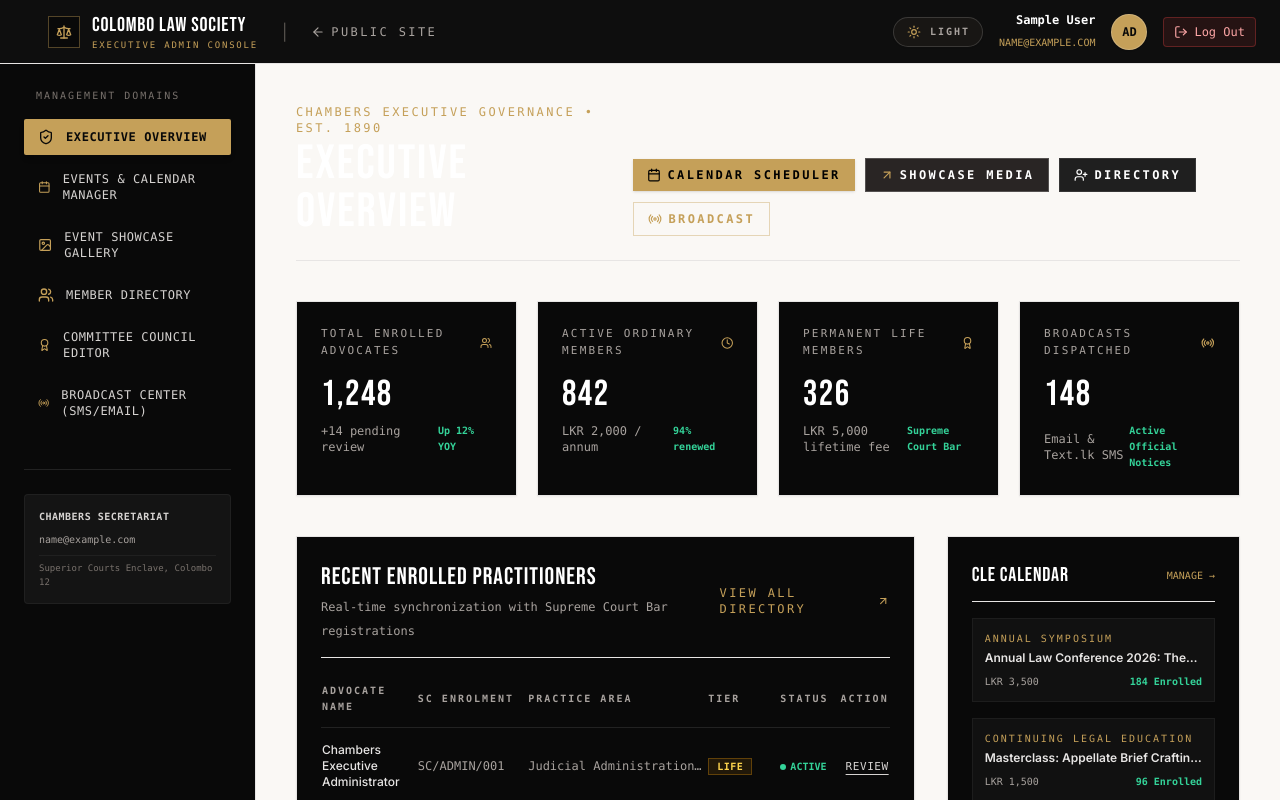
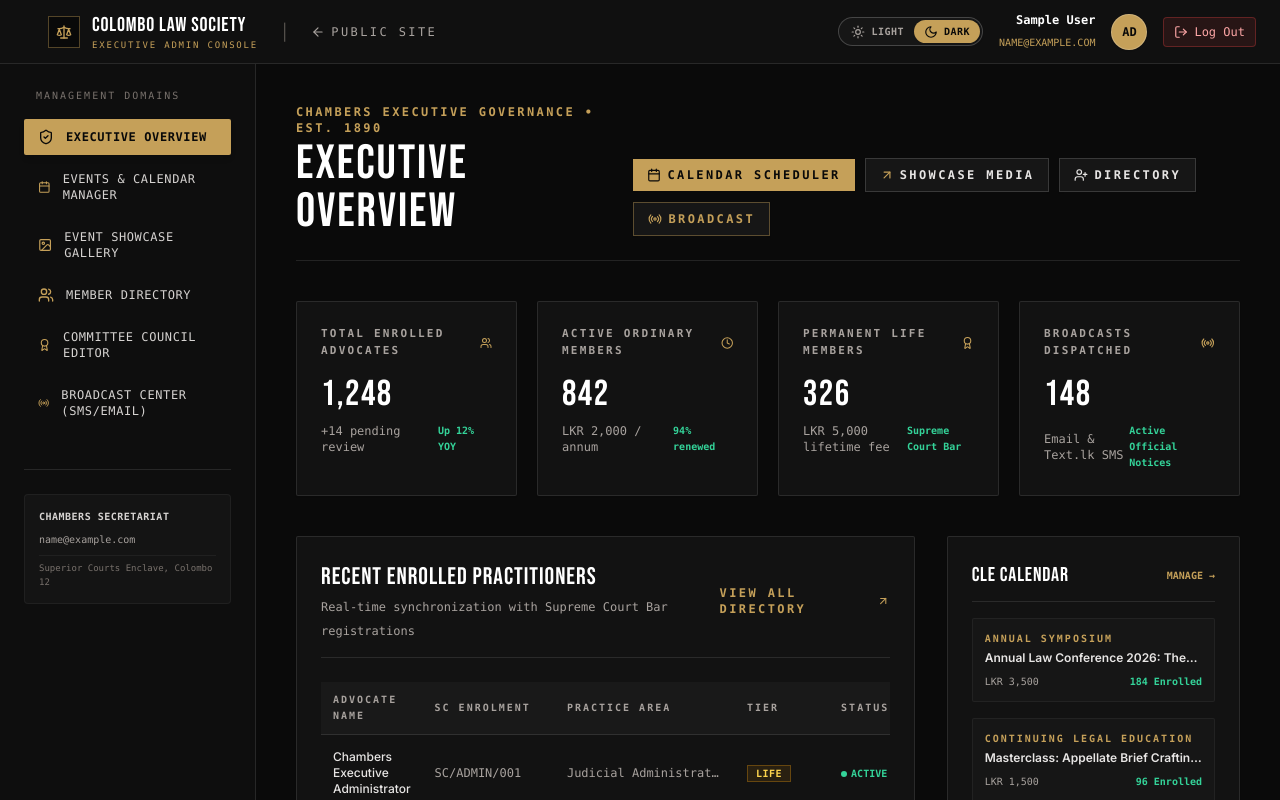
Before and after one commit to Dulanja-SaMaEl/CLS, a Next.js app in the folder frontend/: page /admin in a window 1280 px wide. Shown: the top 800 px of the page. Built offline with nearby package versions, Linux system fonts and the light colour scheme; sample sign-in values are in the browser's storage; a web font is replaced by a local one.

Commit message:
fix(admin-theme): resolve background color mismatch, add noir-950 palette, and provide crystal-clear segmented theme toggle

```diff
--- a/frontend/app/admin/page.tsx
+++ b/frontend/app/admin/page.tsx
@@ -52,9 +52,9 @@
     <AdminLayout>
       <div className="max-w-7xl mx-auto space-y-10">
         {/* Top Header */}
-        <div className="flex flex-col md:flex-row md:items-end justify-between border-b border-stone-200 dark:border-hairline-dark pb-6">
+        <div className="flex flex-col md:flex-row md:items-end justify-between border-b border-stone-200 dark:border-white/10 pb-6">
           <div>
-            <span className="text-xs font-mono uppercase tracking-widest text-[#9E7D3B] dark:text-[#C5A059] block mb-1">
+            <span className="text-xs font-mono uppercase tracking-widest text-[#9E7D3B] dark:text-[#C5A059] block mb-1 font-semibold">
               Chambers Executive Governance &bull; Est. 1890
             </span>
             <h1 className="font-display text-4xl md:text-5xl uppercase tracking-wider text-stone-900 dark:text-white">
@@ -65,7 +65,7 @@
           <div className="mt-4 md:mt-0 flex flex-wrap items-center gap-2.5">
             <Link
               href="/admin/events"
-              className="px-3.5 py-2 bg-[#9E7D3B] hover:bg-[#85682e] dark:bg-[#C5A059] dark:hover:bg-[#d6b168] text-white dark:text-black text-xs font-mono uppercase tracking-widest font-bold transition-all flex items-center space-x-1.5 shadow"
+              className="px-3.5 py-2 bg-[#9E7D3B] hover:bg-[#85682e] dark:bg-[#C5A059] dark:hover:bg-[#d6b168] text-white dark:text-noir-900 text-xs font-mono uppercase tracking-widest font-bold transition-all flex items-center space-x-1.5 shadow-sm"
             >
               <Calendar className="w-3.5 h-3.5" />
               <span>Calendar Scheduler</span>
@@ -73,7 +73,7 @@
 
             <Link
               href="/admin/gallery"
-              className="px-3.5 py-2 bg-stone-100 hover:bg-stone-200 dark:bg-stone-800 dark:hover:bg-stone-700 border border-stone-300 dark:border-white/20 text-stone-900 dark:text-white text-xs font-mono uppercase tracking-widest font-bold transition-all flex items-center space-x-1.5"
+              className="px-3.5 py-2 bg-white hover:bg-stone-50 dark:bg-[#161616] dark:hover:bg-[#222222] border border-stone-300 dark:border-white/15 text-stone-800 dark:text-stone-200 text-xs font-mono uppercase tracking-widest font-bold transition-all flex items-center space-x-1.5 shadow-sm"
             >
               <ArrowUpRight className="w-3.5 h-3.5 text-[#9E7D3B] dark:text-[#C5A059]" />
               <span>Showcase Media</span>
@@ -81,7 +81,7 @@
 
             <Link
               href="/admin/members"
-              className="px-3.5 py-2 bg-stone-100 hover:bg-stone-200 dark:bg-[#1F1F1F] dark:hover:bg-white/10 border border-stone-300 dark:border-white/10 text-stone-900 dark:text-white text-xs font-mono uppercase tracking-widest font-bold transition-all flex items-center space-x-1.5"
+              className="px-3.5 py-2 bg-white hover:bg-stone-50 dark:bg-[#161616] dark:hover:bg-[#222222] border border-stone-300 dark:border-white/15 text-stone-800 dark:text-stone-200 text-xs font-mono uppercase tracking-widest font-bold transition-all flex items-center space-x-1.5 shadow-sm"
             >
               <UserPlus className="w-3.5 h-3.5" />
               <span>Directory</span>
@@ -89,7 +89,7 @@
 
             <Link
               href="/admin/broadcast"
-              className="px-3.5 py-2 border border-[#9E7D3B]/40 dark:border-bronze/40 text-[#9E7D3B] dark:text-bronze hover:bg-[#9E7D3B] hover:text-white dark:hover:bg-bronze dark:hover:text-noir-900 text-xs font-mono uppercase tracking-widest font-bold transition-all flex items-center space-x-1.5"
+              className="px-3.5 py-2 bg-white hover:bg-stone-50 dark:bg-[#161616] dark:hover:bg-[#222222] border border-[#9E7D3B]/50 dark:border-[#C5A059]/40 text-[#9E7D3B] dark:text-[#C5A059] text-xs font-mono uppercase tracking-widest font-bold transition-all flex items-center space-x-1.5 shadow-sm"
             >
               <Radio className="w-3.5 h-3.5" />
               <span>Broadcast</span>
@@ -104,20 +104,20 @@
             return (
               <div
                 key={idx}
-                className="bg-white dark:bg-noir-900 border border-stone-200 dark:border-hairline-dark p-6 relative overflow-hidden group hover:border-[#9E7D3B]/40 dark:hover:border-bronze/40 transition-all shadow-sm"
+                className="bg-white dark:bg-[#121212] border border-stone-200 dark:border-white/10 p-6 relative overflow-hidden group hover:border-[#9E7D3B]/50 dark:hover:border-[#C5A059]/50 transition-all shadow-sm rounded-sm"
               >
                 <div className="flex items-center justify-between text-stone-500 dark:text-stone-400 mb-4">
-                  <span className="text-[11px] font-mono tracking-widest uppercase">
+                  <span className="text-[11px] font-mono tracking-widest uppercase font-semibold">
                     {stat.title}
                   </span>
-                  <Icon className="w-4 h-4 text-[#9E7D3B] dark:text-bronze" />
+                  <Icon className="w-4 h-4 text-[#9E7D3B] dark:text-[#C5A059]" />
                 </div>
                 <div className="font-display text-4xl text-stone-900 dark:text-white tracking-wide">
                   {stat.value}
                 </div>
                 <div className="mt-2 text-xs font-mono text-stone-500 dark:text-stone-400 flex items-center justify-between">
                   <span>{stat.sub}</span>
-                  <span className="text-emerald-500 dark:text-emerald-400 text-[10px] font-semibold">{stat.trend}</span>
+                  <span className="text-emerald-600 dark:text-emerald-400 text-[10px] font-semibold">{stat.trend}</span>
                 </div>
               </div>
             );
@@ -127,8 +127,8 @@
         {/* Two-Column Middle Section: Recent Registrations & Upcoming Events */}
         <div className="grid grid-cols-1 lg:grid-cols-12 gap-8">
           {/* Recent Enrolled Members Table */}
-          <div className="lg:col-span-8 bg-white dark:bg-noir-900 border border-stone-200 dark:border-hairline-dark p-6 shadow-sm">
-            <div className="flex items-center justify-between border-b border-stone-200 dark:border-hairline-dark pb-4 mb-6">
+          <div className="lg:col-span-8 bg-white dark:bg-[#121212] border border-stone-200 dark:border-white/10 p-6 shadow-sm rounded-sm">
+            <div className="flex items-center justify-between border-b border-stone-200 dark:border-white/10 pb-4 mb-6">
               <div>
                 <h3 className="font-display text-2xl uppercase tracking-wider text-stone-900 dark:text-white">
                   RECENT ENROLLED PRACTITIONERS
@@ -139,7 +139,7 @@
               </div>
               <Link
                 href="/admin/members"
-                className="text-xs font-mono text-[#9E7D3B] dark:text-bronze hover:text-stone-900 dark:hover:text-white uppercase tracking-widest flex items-center space-x-1"
+                className="text-xs font-mono text-[#9E7D3B] dark:text-[#C5A059] hover:text-stone-900 dark:hover:text-white uppercase tracking-widest flex items-center space-x-1 font-semibold"
               >
                 <span>View All Directory</span>
                 <ArrowUpRight className="w-3.5 h-3.5" />
@@ -149,39 +149,39 @@
             <div className="overflow-x-auto">
               <table className="w-full text-left text-xs font-mono">
                 <thead>
-                  <tr className="border-b border-stone-200 dark:border-white/10 text-stone-500 dark:text-stone-400 uppercase tracking-widest text-[10px]">
-                    <th className="pb-3">Advocate Name</th>
-                    <th className="pb-3">SC Enrolment</th>
-                    <th className="pb-3">Practice Area</th>
-                    <th className="pb-3">Tier</th>
-                    <th className="pb-3">Status</th>
-                    <th className="pb-3 text-right">Action</th>
+                  <tr className="border-b border-stone-200 dark:border-white/10 bg-stone-50 dark:bg-white/[0.03] text-stone-500 dark:text-stone-400 uppercase tracking-widest text-[10px]">
+                    <th className="py-2.5 px-3">Advocate Name</th>
+                    <th className="py-2.5 px-3">SC Enrolment</th>
+                    <th className="py-2.5 px-3">Practice Area</th>
+                    <th className="py-2.5 px-3">Tier</th>
+                    <th className="py-2.5 px-3">Status</th>
+                    <th className="py-2.5 px-3 text-right">Action</th>
                   </tr>
                 </thead>
                 <tbody className="divide-y divide-stone-200 dark:divide-white/5">
                   {initialMembers.map((m) => (
                     <tr key={m.id} className="hover:bg-stone-50 dark:hover:bg-white/[0.02] transition-colors">
-                      <td className="py-3.5 font-sans font-medium text-stone-900 dark:text-stone-200">
+                      <td className="py-3.5 px-3 font-sans font-medium text-stone-900 dark:text-stone-200">
                         {m.name}
                       </td>
-                      <td className="py-3.5 text-stone-600 dark:text-stone-400">{m.sc_en}</td>
-                      <td className="py-3.5 text-stone-600 dark:text-stone-400 max-w-[180px] truncate">
+                      <td className="py-3.5 px-3 text-stone-600 dark:text-stone-400">{m.sc_en}</td>
+                      <td className="py-3.5 px-3 text-stone-600 dark:text-stone-400 max-w-[180px] truncate">
                         {m.practiceArea}
                       </td>
-                      <td className="py-3.5">
+                      <td className="py-3.5 px-3">
                         <span
                           className={`px-2 py-0.5 text-[10px] uppercase font-bold tracking-wider ${
                             m.membershipTier === "Life"
-                              ? "bg-amber-500/10 text-amber-600 dark:text-amber-300 border border-amber-500/30"
+                              ? "bg-amber-500/10 text-amber-700 dark:text-amber-300 border border-amber-500/30"
                               : m.membershipTier === "Ordinary"
-                              ? "bg-blue-500/10 text-blue-600 dark:text-blue-300 border border-blue-500/30"
+                              ? "bg-blue-500/10 text-blue-700 dark:text-blue-300 border border-blue-500/30"
                               : "bg-stone-100 dark:bg-stone-800 text-stone-600 dark:text-stone-400 border border-stone-300 dark:border-stone-700"
                           }`}
                         >
                           {m.membershipTier}
                         </span>
                       </td>
-                      <td className="py-3.5">
+                      <td className="py-3.5 px-3">
                         <span
                           className={`inline-flex items-center space-x-1 text-[10px] uppercase ${
                             m.status === "Active" ? "text-emerald-600 dark:text-emerald-400 font-semibold" : "text-stone-500"
@@ -195,10 +195,10 @@
                           <span>{m.status}</span>
                         </span>
                       </td>
-                      <td className="py-3.5 text-right">
+                      <td className="py-3.5 px-3 text-right">
                         <Link
                           href="/admin/members"
-                          className="text-stone-700 hover:text-[#9E7D3B] dark:text-stone-300 dark:hover:text-sand text-[11px] uppercase tracking-wider underline underline-offset-4"
+                          className="text-[#9E7D3B] dark:text-[#C5A059] hover:underline text-[11px] uppercase tracking-wider font-semibold"
                         >
                           Review
                         </Link>
@@ -213,14 +213,14 @@
           {/* Right Column: Upcoming Events & System Reminders */}
           <div className="lg:col-span-4 space-y-8">
             {/* Upcoming CLE Conferences */}
-            <div className="bg-white dark:bg-noir-900 border border-stone-200 dark:border-hairline-dark p-6 shadow-sm">
-              <div className="flex items-center justify-between border-b border-stone-200 dark:border-hairline-dark pb-3 mb-4">
+            <div className="bg-white dark:bg-[#121212] border border-stone-200 dark:border-white/10 p-6 shadow-sm rounded-sm">
+              <div className="flex items-center justify-between border-b border-stone-200 dark:border-white/10 pb-3 mb-4">
                 <h3 className="font-display text-xl uppercase tracking-wider text-stone-900 dark:text-white">
                   CLE CALENDAR
                 </h3>
                 <Link
                   href="/admin/events"
-                  className="text-[10px] font-mono text-[#9E7D3B] dark:text-bronze hover:text-stone-900 dark:hover:text-white uppercase"
+                  className="text-[10px] font-mono text-[#9E7D3B] dark:text-[#C5A059] hover:text-stone-900 dark:hover:text-white uppercase font-bold"
                 >
                   Manage →
                 </Link>
@@ -228,8 +228,8 @@
 
               <div className="space-y-4">
                 {initialEvents.slice(0, 2).map((evt) => (
-                  <div key={evt.id} className="p-3 bg-stone-50 dark:bg-noir-800 border border-stone-200 dark:border-white/5 space-y-1">
-                    <span className="text-[10px] font-mono text-[#9E7D3B] dark:text-bronze uppercase tracking-widest block font-medium">
+                  <div key={evt.id} className="p-3 bg-stone-50 dark:bg-[#161616] border border-stone-200 dark:border-white/5 space-y-1 rounded-sm">
+                    <span className="text-[10px] font-mono text-[#9E7D3B] dark:text-[#C5A059] uppercase tracking-widest block font-bold">
                       {evt.category}
                     </span>
                     <h4 className="text-xs font-sans font-semibold text-stone-900 dark:text-stone-200 line-clamp-1">
@@ -245,8 +245,8 @@
             </div>
 
             {/* Scheduled Expiry Audit Engine */}
-            <div className="bg-white dark:bg-noir-900 border border-stone-200 dark:border-hairline-dark p-6 shadow-sm">
-              <div className="flex items-center space-x-2 text-[#9E7D3B] dark:text-bronze mb-3">
+            <div className="bg-white dark:bg-[#121212] border border-stone-200 dark:border-white/10 p-6 shadow-sm rounded-sm">
+              <div className="flex items-center space-x-2 text-[#9E7D3B] dark:text-[#C5A059] mb-3">
                 <Clock className="w-4 h-4" />
                 <h3 className="font-display text-lg uppercase tracking-wider text-stone-900 dark:text-white">
                   AUTOMATED EXPIRY AUDIT
@@ -256,15 +256,15 @@
                 Spring `@Scheduled` automated renewal reminders running daily at 08:00 AM (Asia/Colombo).
               </p>
               <div className="space-y-2 text-[11px] font-mono">
-                <div className="flex justify-between p-2 bg-stone-50 dark:bg-noir-800 border border-stone-200 dark:border-white/5">
+                <div className="flex justify-between p-2 bg-stone-50 dark:bg-[#161616] border border-stone-200 dark:border-white/5 rounded-sm">
                   <span className="text-stone-700 dark:text-stone-300">30-Day Reminder:</span>
                   <span className="text-stone-500 dark:text-stone-400">42 Queued</span>
                 </div>
-                <div className="flex justify-between p-2 bg-stone-50 dark:bg-noir-800 border border-stone-200 dark:border-white/5">
+                <div className="flex justify-between p-2 bg-stone-50 dark:bg-[#161616] border border-stone-200 dark:border-white/5 rounded-sm">
                   <span className="text-stone-700 dark:text-stone-300">7-Day Urgent:</span>
                   <span className="text-amber-600 dark:text-amber-400 font-semibold">18 Queued</span>
                 </div>
-                <div className="flex justify-between p-2 bg-stone-50 dark:bg-noir-800 border border-stone-200 dark:border-white/5">
+                <div className="flex justify-between p-2 bg-stone-50 dark:bg-[#161616] border border-stone-200 dark:border-white/5 rounded-sm">
                   <span className="text-stone-700 dark:text-stone-300">1-Day Final Notice:</span>
                   <span className="text-red-600 dark:text-red-400 font-semibold">5 Final</span>
                 </div>
--- a/frontend/components/AdminLayout.tsx
+++ b/frontend/components/AdminLayout.tsx
@@ -117,15 +117,15 @@
   }
 
   return (
-    <div className="min-h-screen bg-[#F8F9FA] dark:bg-noir-900 text-stone-900 dark:text-stone-100 flex flex-col font-sans selection:bg-bronze selection:text-noir-900 transition-colors duration-200">
+    <div className="min-h-screen bg-[#FDFBF7] dark:bg-[#0A0A0A] text-stone-900 dark:text-stone-100 flex flex-col font-sans selection:bg-bronze selection:text-noir-900 transition-colors duration-200">
       {/* Top Admin Bar */}
-      <header className="h-16 border-b border-stone-200 dark:border-hairline-dark bg-white/90 dark:bg-noir-800/80 backdrop-blur-md px-4 sm:px-6 flex items-center justify-between sticky top-0 z-40 transition-colors">
+      <header className="h-16 border-b border-stone-200 dark:border-white/10 bg-white/95 dark:bg-[#111111]/95 backdrop-blur-md px-4 sm:px-6 flex items-center justify-between sticky top-0 z-40 transition-colors">
         <div className="flex items-center space-x-3 sm:space-x-6">
           {/* Mobile Menu Toggle Button */}
           <button
             type="button"
             onClick={() => setMobileMenuOpen(!mobileMenuOpen)}
-            className="md:hidden p-2 text-stone-700 dark:text-stone-300 hover:text-stone-900 dark:hover:text-white border border-stone-300 dark:border-white/10 rounded"
+            className="md:hidden p-2 text-stone-700 dark:text-stone-300 hover:text-stone-900 dark:hover:text-white border border-stone-300 dark:border-white/10 rounded cursor-pointer"
             aria-label="Toggle Navigation Menu"
           >
             {mobileMenuOpen ? <X className="w-5 h-5" /> : <Menu className="w-5 h-5" />}
@@ -224,7 +224,7 @@
         )}
 
         {/* Desktop Sidebar Nav */}
-        <aside className="hidden md:flex w-64 border-r border-stone-200 dark:border-hairline-dark bg-white/80 dark:bg-noir-900 p-6 shrink-0 flex-col justify-between transition-colors">
+        <aside className="hidden md:flex w-64 border-r border-stone-200 dark:border-white/10 bg-white dark:bg-[#0E0E0E] p-6 shrink-0 flex-col justify-between transition-colors">
           <div>
             <div className="text-[10px] font-mono uppercase tracking-widest text-stone-500 mb-4 px-3">
               MANAGEMENT DOMAINS
@@ -240,7 +240,7 @@
                     className={`flex items-center space-x-3 px-3.5 py-2.5 text-xs font-mono tracking-wider uppercase transition-all rounded-sm ${
                       isActive
                         ? "bg-[#C5A059] text-noir-900 font-bold shadow-md"
-                        : "text-stone-700 dark:text-stone-300 hover:bg-stone-100 dark:hover:bg-noir-800 hover:text-stone-900 dark:hover:text-white"
+                        : "text-stone-700 dark:text-stone-300 hover:bg-stone-100 dark:hover:bg-white/5 hover:text-stone-900 dark:hover:text-white"
                     }`}
                   >
                     <Icon className={`w-4 h-4 ${isActive ? "text-noir-900" : "text-[#9E7D3B] dark:text-[#C5A059]"}`} />
@@ -271,7 +271,7 @@
         </aside>
 
         {/* Main Content Area */}
-        <main className="flex-1 bg-[#FAF8F5] dark:bg-noir-950 p-4 sm:p-6 lg:p-10 overflow-y-auto text-stone-900 dark:text-stone-100 transition-colors">
+        <main className="flex-1 bg-[#F5F2EB] dark:bg-[#0A0A0A] p-4 sm:p-6 lg:p-10 overflow-y-auto text-stone-900 dark:text-stone-100 transition-colors">
           {children}
         </main>
       </div>
--- a/frontend/components/ThemeToggle.tsx
+++ b/frontend/components/ThemeToggle.tsx
@@ -73,25 +73,42 @@
     );
   }
 
-  // Default 'pill' variant
+  // Default 'pill' variant: High-clarity Segmented Switcher
   return (
-    <button
-      onClick={toggleTheme}
-      type="button"
-      title={isDark ? "Switch to Light Mode" : "Switch to Dark Mode"}
-      aria-label={isDark ? "Switch to Light Mode" : "Switch to Dark Mode"}
-      className={`group relative flex items-center gap-2 px-3 py-1.5 rounded-full border border-stone-300 dark:border-white/15 bg-stone-100/80 dark:bg-stone-900/80 hover:bg-stone-200 dark:hover:bg-stone-800/80 text-stone-800 dark:text-stone-200 hover:border-[#9E7D3B] dark:hover:border-[#C5A059] transition-all shadow-sm active:scale-95 text-xs font-mono tracking-wider ${className}`}
+    <div
+      className={`inline-flex items-center p-0.5 rounded-full border border-stone-300 dark:border-white/20 bg-stone-100 dark:bg-[#161616] shadow-sm select-none ${className}`}
+      role="group"
+      aria-label="Theme selector"
     >
-      <div className="relative w-4 h-4 flex items-center justify-center">
-        {isDark ? (
-          <Sun className="w-3.5 h-3.5 text-[#C5A059] transition-transform duration-300 group-hover:rotate-45" />
-        ) : (
-          <Moon className="w-3.5 h-3.5 text-[#9E7D3B] transition-transform duration-300 group-hover:-rotate-12" />
-        )}
-      </div>
-      <span className="text-[10px] uppercase font-bold tracking-widest hidden sm:inline text-stone-600 dark:text-stone-400 group-hover:text-stone-900 dark:group-hover:text-white transition-colors">
-        {isDark ? "Light" : "Dark"}
-      </span>
-    </button>
+      <button
+        type="button"
+        onClick={() => isDark && toggleTheme()}
+        title="Switch to Light Mode"
+        aria-pressed={!isDark}
+        className={`flex items-center gap-1.5 px-2.5 py-1 rounded-full text-[10px] font-mono uppercase tracking-wider font-bold transition-all cursor-pointer ${
+          !isDark
+            ? "bg-white text-stone-900 shadow-sm border border-stone-200"
+            : "text-stone-400 hover:text-stone-200"
+        }`}
+      >
+        <Sun className={`w-3.5 h-3.5 ${!isDark ? "text-amber-600" : "text-stone-400"}`} />
+        <span className="hidden sm:inline">Light</span>
+      </button>
+
+      <button
+        type="button"
+        onClick={() => !isDark && toggleTheme()}
+        title="Switch to Dark Mode"
+        aria-pressed={isDark}
+        className={`flex items-center gap-1.5 px-2.5 py-1 rounded-full text-[10px] font-mono uppercase tracking-wider font-bold transition-all cursor-pointer ${
+          isDark
+            ? "bg-[#C5A059] text-noir-900 shadow-sm"
+            : "text-stone-500 hover:text-stone-800"
+        }`}
+      >
+        <Moon className={`w-3.5 h-3.5 ${isDark ? "text-noir-900" : "text-stone-400"}`} />
+        <span className="hidden sm:inline">Dark</span>
+      </button>
+    </div>
   );
 }
--- a/frontend/tailwind.config.ts
+++ b/frontend/tailwind.config.ts
@@ -22,6 +22,7 @@
           DEFAULT: "#E7E0D3",
         },
         noir: {
+          950: "#080808",
           900: "#090909",
           800: "#111111",
           700: "#1A1A1A",
```
